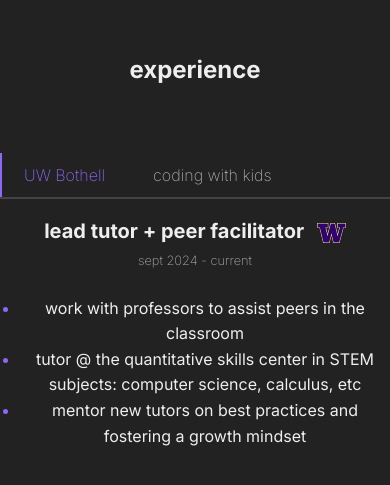
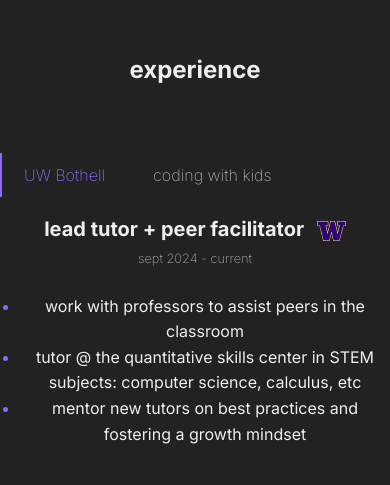
Before and after one commit to notrayhan/notrayhan.github.io, an Eleventy site: page index.md in a window 390 px wide. Shown: the part 1124-1609 px from the top of the page. Built offline with nearby package versions, Linux system fonts and the light colour scheme; Eleventy itself is replaced by a stand-in of ours; files that its build step writes are made by us from their sources.

Commit message:
small mobile change for tabs

```diff
--- a/_includes/style.css
+++ b/_includes/style.css
@@ -381,7 +381,6 @@ main, #page-2 .content-wrapper, #page-3 .content-wrapper, .social-links, #main-h
     flex-direction: row; /* Arrange tabs horizontally */
     overflow-x: auto;   /* Allow horizontal scrolling for tabs if they overflow */
     border-left: none;
-    border-bottom: 2px solid #444; /* Move border to the bottom */
   }
 
   .job-tab {
```
Also changed, not shown: 1 other file.
